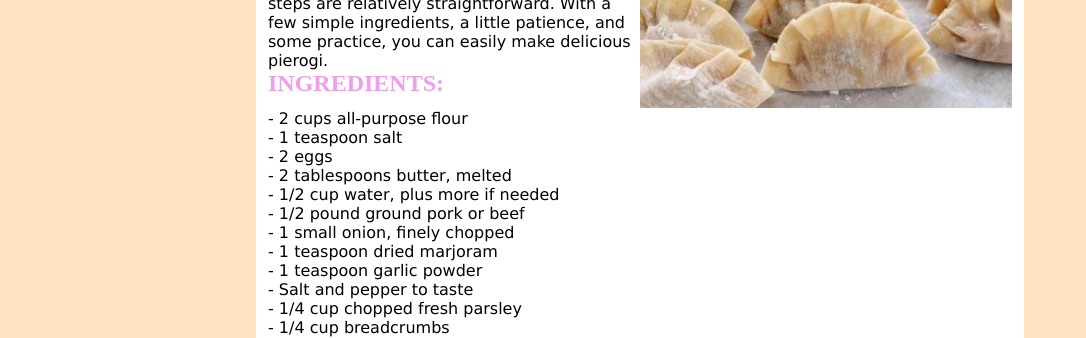
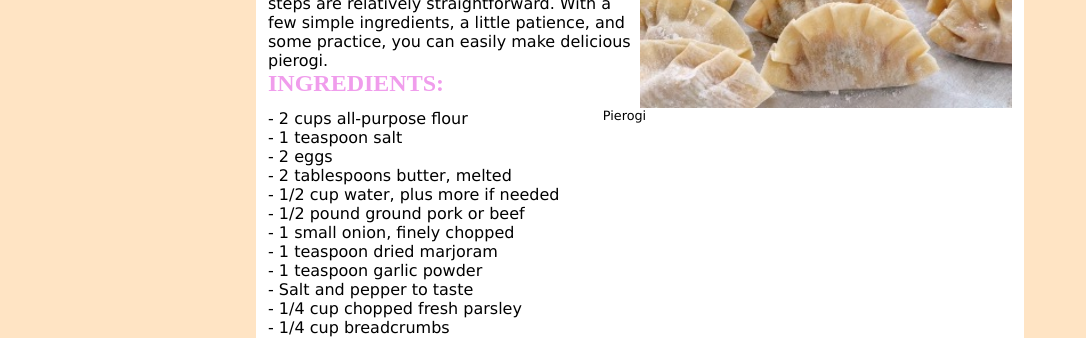
Before and after one commit to kasiamatuszewska/recipewebsite, a Jekyll site: the page built from _recipes/recipe2.md, in a window 1280 px wide. Shown: the part 444-782 px from the top of the page, without its empty margins (0-1086 px from the left). Built offline with Jekyll 4.4.1, drawn with Linux system fonts in a browser that asks for light colours.

Commit message:
Update Recipe “recipe2”

```diff
--- a/_recipes/recipe2.md
+++ b/_recipes/recipe2.md
@@ -7,7 +7,7 @@ published: true
 ---
 **Dumplings filled with a variety of fillings, such as cheese, potatoes, sauerkraut, or fruit.**
 
-![](../uploads/picture-4jpg.jpg)
+![](../uploads/picture-4jpg.jpg "Pierogi")
 
 # **LEVEL OF DIFFICULTY:**
 
```
